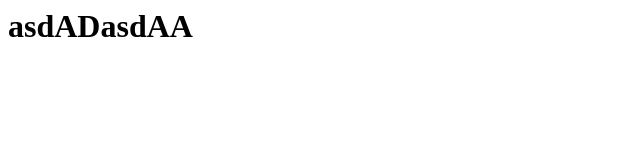
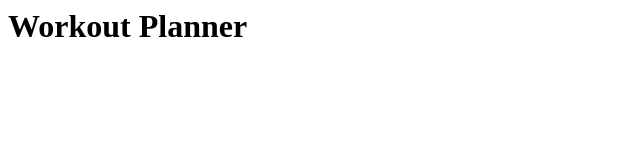
Before and after one commit to AronXxX/workoutplanner, a plain HTML site: page index.html in a window 1280 px wide. Shown: the whole page, without its empty margins (0-640 px from the left). Drawn offline with Linux system fonts and the light colour scheme.

Commit message:
Update index.html
setup started

```diff
--- a/index.html
+++ b/index.html
@@ -5,6 +5,6 @@
     <title>Document</title>
 </head>
 <body>
-    <h1>asdADasdAA</h1>
+    <h1>Workout Planner</h1>
 </body>
 </html>
```
